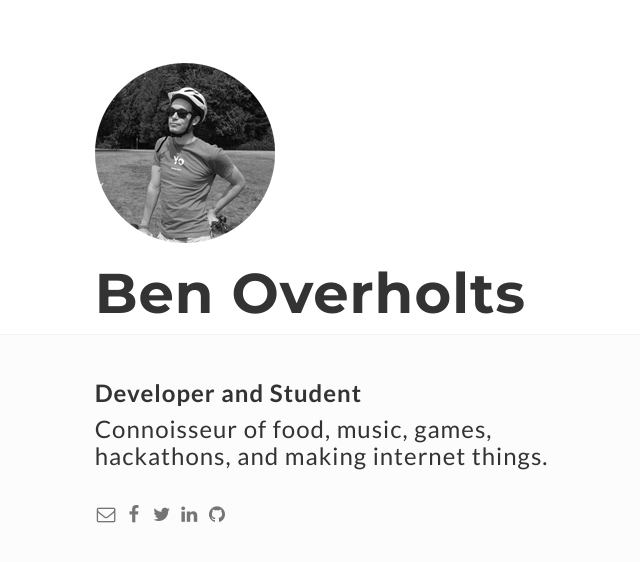
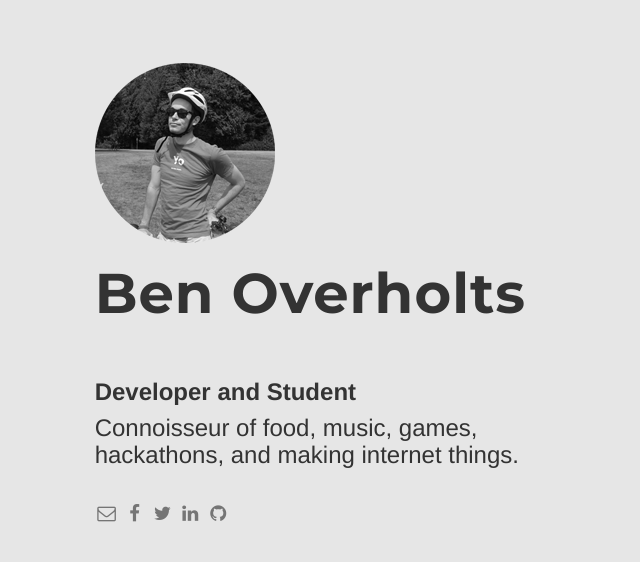
Before and after one commit to overholts/personal-site, a PHP site: page / in a window 1280 px wide. Shown: the top 562 px of the page, without its empty margins (347-987 px from the left). Run offline with PHP 8.4, Linux system fonts and the light colour scheme.

Commit message:
Changed to uniform background color

```diff
--- a/css/supplemental.css
+++ b/css/supplemental.css
@@ -48,12 +48,7 @@
 
 /* Colors. */
 body {
-    background-color: #FCFCFC;
-}
-
-.white-bg {
-    background-color: #FFFFFF;
-    border-bottom: thin solid #F5F5F5;
+    background-color: #E6E6E6;
 }
 
 a {
--- a/index.html
+++ b/index.html
@@ -26,7 +26,7 @@
     <![endif]-->
 </head>
 <body>
-    <div class="container-fluid white-bg">
+    <div class="container-fluid">
         <div class="row top-buffer-5">
             <div class="col-md-4 col-md-offset-4 media">
                 <img class="vertical-center" src="img/me-small-bw.png" alt="Me">
@@ -37,8 +37,6 @@
                 <h1 class="name">Ben Overholts</h1>
             </div>
         </div>
-    </div>
-    <div class="container-fluid body-text">
         <div class="row top-buffer-2 bottom-buffer-2">
             <div class="col-md-5 col-md-offset-4">
                 <h3><strong>
```
